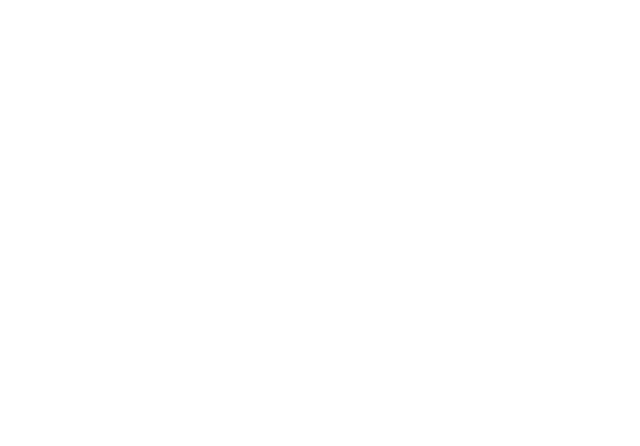
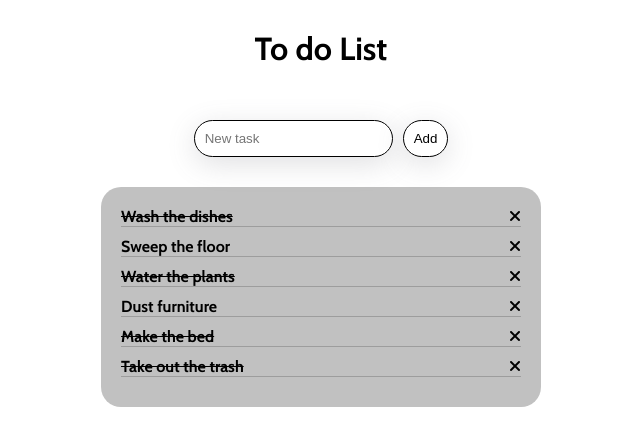
Before and after one commit to MatteoBarducci/vue-todolist, a plain HTML site: page index.html in a window 1280 px wide. Shown: the whole page, without its empty margins (319-959 px from the left). Drawn offline with nearby package versions, Linux system fonts and the light colour scheme.

Commit message:
feat: add input functions

```diff
--- a/css/style.css
+++ b/css/style.css
@@ -0,0 +1,44 @@
+body{
+    font-family: cabin;
+}
+
+.done{
+    text-decoration: line-through;
+}
+
+.user-inputs{
+    display: flex;
+    gap: 10px;
+}
+
+.user-inputs > *{
+    background-color: white;
+    border: none;
+    box-shadow: rgba(100, 100, 111, 0.2) 0px 7px 29px 0px;
+    padding: 10px;
+    border-radius: 20px;
+    border: 1px solid black;
+}
+
+.container{
+    margin: 0 auto;
+    max-width: 800px;
+    display: flex;
+    flex-direction: column;
+    align-items: center;
+    gap: 30px;
+}
+
+.tasks{
+    background-color: rgba(156, 156, 156, 0.622);
+    padding: 20px;
+    border-radius: 20px;
+}
+
+.task{
+    display: flex;
+    justify-content: space-between;
+    width: 400px;
+    margin-bottom: 10px;
+    border-bottom: 1px solid rgb(157, 157, 157);
+}
--- a/index.html
+++ b/index.html
@@ -15,7 +15,23 @@
     <title>To do list</title>
 </head>
 <body>
-    <ul></ul>
+    <div id="app">
+        <div class="container">
+
+            <h1>To do List</h1>
+            <div class="user-inputs">
+                <input type="text" placeholder="New task" v-model="newTaskText" @keyup.enter="addNewTask">
+                <button @click="addNewTask">Add</button>
+            </div>
+
+            <div class="tasks">
+                <div class="task" v-for="todo, index in toDoList">
+                    <span :class="{'done': todo.done}">{{ todo.text }}</span>
+                    <span @click="deletetask"><i class="fa-solid fa-xmark"></i></span>
+                </div>
+            </div>
+        </div>
+    </div>
 
     <script src='https://unpkg.com/vue@3/dist/vue.global.js'></script>
     <script type="text/javascript" src="js/script.js"></script>
--- a/js/script.js
+++ b/js/script.js
@@ -3,7 +3,7 @@
 createApp({
     data() {
         return {
-            todolist: [
+            toDoList: [
                 {
                     text: 'Wash the dishes',
                     done: true
@@ -11,10 +11,6 @@
                 {
                     text: 'Sweep the floor',
                     done: false
-                },
-                {
-                    name: 'Take out the trash',
-                    done: true
                 },
                 {
                     text: 'Water the plants',
@@ -28,9 +24,24 @@
                     text: 'Make the bed',
                     done: true
                 },
-            ]
+                {
+                    text: 'Take out the trash',
+                    done: true
+                },
+            ],
+            newTaskText: '',
         };
     },
     methods: {
+        deletetask(index) {
+            this.toDoList.splice(index, 1)
+        },
+        addNewTask(){
+            const newTask = {
+                text: this.newTaskText,
+                done: false
+            }
+            this.toDoList.push(newTask)
+        }
     }
 }).mount('#app');
```
